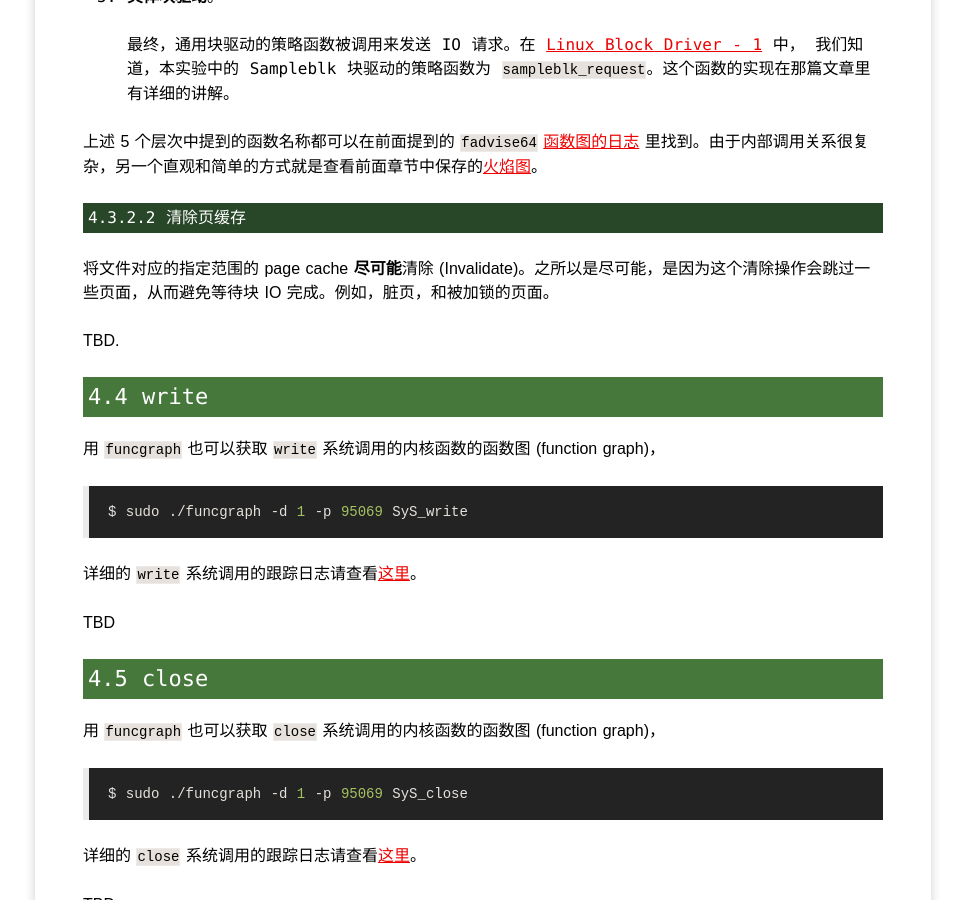
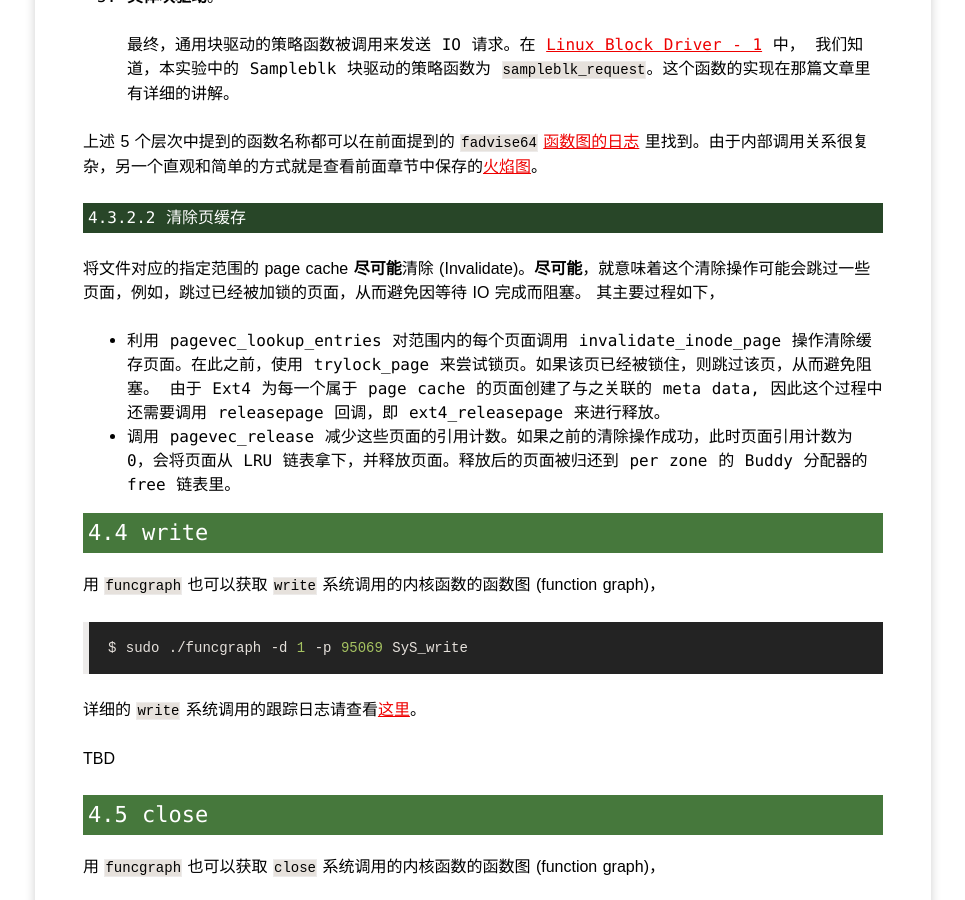
Before and after one commit to yangoliver/yangoliver.github.io, a Jekyll site: the page built from _posts/2016/2016-07-10-linux-block-driver-basic-2.md, in a window 1280 px wide and 900 px high, scrolled down 13651 px. Shown: the whole window, without its empty margins (157-1122 px from the left). Built offline with Jekyll 4.4.1, drawn with Linux system fonts in a browser that asks for light colours; comment, search, counter and statistics services are not loaded.

Commit message:
draft: added contents for page cache invalidate

```diff
--- a/_posts/2016/2016-07-10-linux-block-driver-basic-2.md
+++ b/_posts/2016/2016-07-10-linux-block-driver-basic-2.md
@@ -500,9 +500,12 @@ POSIX_FADV_DONTNEED 的主要目的是清除 page cache，因此它使用了 WB_
 
 ##### 4.3.2.2 清除页缓存
 
-将文件对应的指定范围的 page cache **尽可能**清除 (Invalidate)。之所以是尽可能，是因为这个清除操作会跳过一些页面，从而避免等待块 IO 完成。例如，脏页，和被加锁的页面。
+将文件对应的指定范围的 page cache **尽可能**清除 (Invalidate)。**尽可能**，就意味着这个清除操作可能会跳过一些页面，例如，跳过已经被加锁的页面，从而避免因等待 IO 完成而阻塞。
+其主要过程如下，
 
-TBD.
+- 利用 `pagevec_lookup_entries` 对范围内的每个页面调用 `invalidate_inode_page` 操作清除缓存页面。在此之前，使用 `trylock_page` 来尝试锁页。如果该页已经被锁住，则跳过该页，从而避免阻塞。
+  由于 Ext4 为每一个属于 page cache 的页面创建了与之关联的 meta data, 因此这个过程中还需要调用 `releasepage` 回调，即 `ext4_releasepage` 来进行释放。
+- 调用 `pagevec_release` 减少这些页面的引用计数。如果之前的清除操作成功，此时页面引用计数为 0，会将页面从 LRU 链表拿下，并释放页面。释放后的页面被归还到 per zone 的 Buddy 分配器的 free 链表里。
 
 ### 4.4 write
 
```
